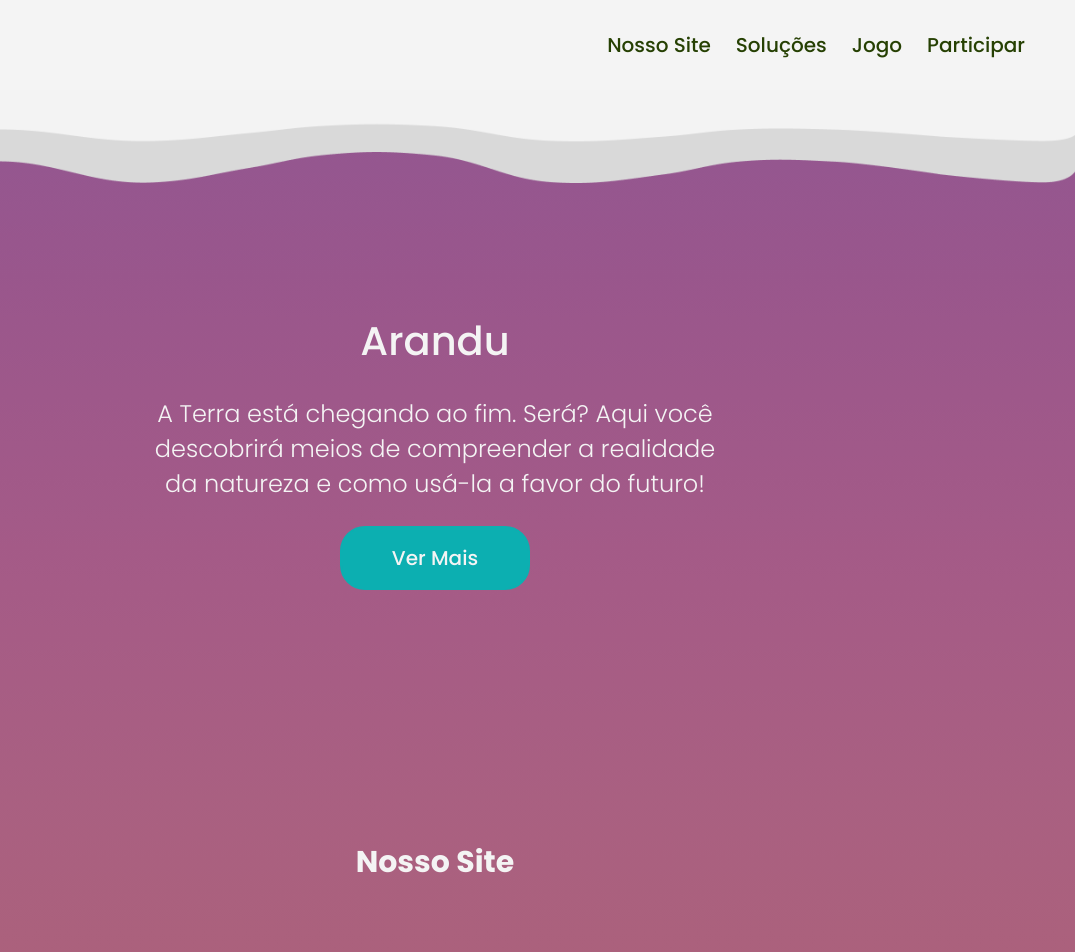
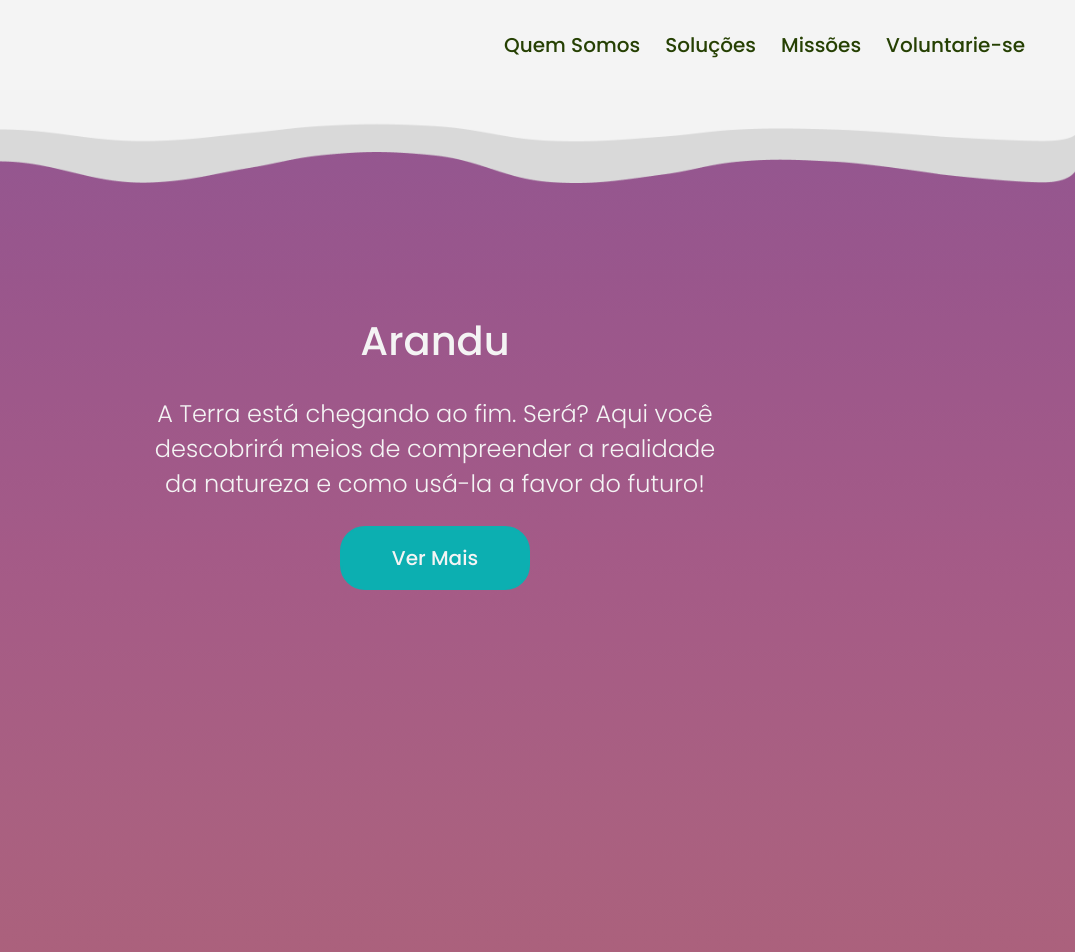
Before and after one commit to lucasbuzato/Global-Solution, a plain HTML site: page index.html in a window 1280 px wide. Shown: the top 952 px of the page, 205-1280 px from the left. Drawn offline with Linux system fonts and the light colour scheme.

Commit message:
peqnas mudanças

```diff
--- a/index.html
+++ b/index.html
@@ -20,10 +20,10 @@
       <div class="header-hero">
         <img class="logo" src="./img/Logo.png" alt="logo" />
         <ul class="nav">
-          <a href="#nossosite"><li>Nosso Site</li></a>
+          <a href="#nossosite"><li>Quem Somos</li></a>
           <a href="#solucoes"><li>Soluções</li></a>
-          <a href="#jogo"><li>Jogo</li></a>
-          <a href="#participar"><li>Participar</li></a>
+          <a href="#jogo"><li>Missões</li></a>
+          <a href="#participar"><li>Voluntarie-se</li></a>
         </ul>
       </div>
       <div class="content-hero">
@@ -39,9 +39,6 @@
     <!--------------------------------------------------------------------------- Nosso Site --------------------------------------------------------------------------->
 
     <section class="nosso-site" id="nossosite">
-      <div>
-        <h2>Nosso Site</h2>
-      </div>
       <div class="site-content">
         <img
           class="arbusto baixo"
@@ -116,9 +113,9 @@
         <div class="podio">
           <header>
             <ul class="nav-podio">
+              <li><a href="#" data-filtro="ouro">Ouro</a></li>
+              <li><a href="#" data-filtro="prata">Prata</a></li>
               <li><a href="#" data-filtro="bronze">Bronze</a></li>
-              <li><a href="#" data-filtro="prata">Prata</a></li>
-              <li><a href="#" data-filtro="ouro">Ouro</a></li>
             </ul>
           </header>
           <div class="podio-lista" id="lista-podio"></div>
@@ -178,7 +175,7 @@
 
       <div class="forms-content">
         <div class="left-section">
-          <h1>Quer Participar?</h1>
+          <h1>Voluntarie-se</h1>
           <p>
             Nosso projeto conta com ações voluntárias em escolas e universidades! Tem interesse em conhecer mais e participar de nossas ações? Inscreva-se na Arandu!
           </p>
```
